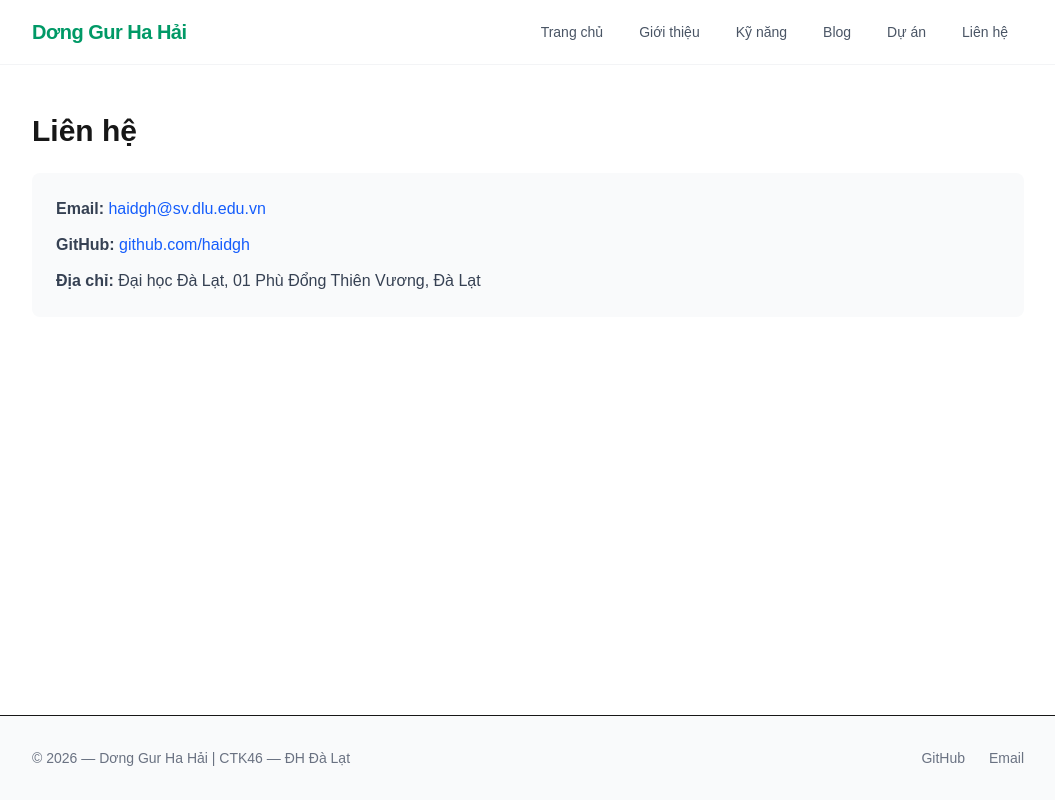
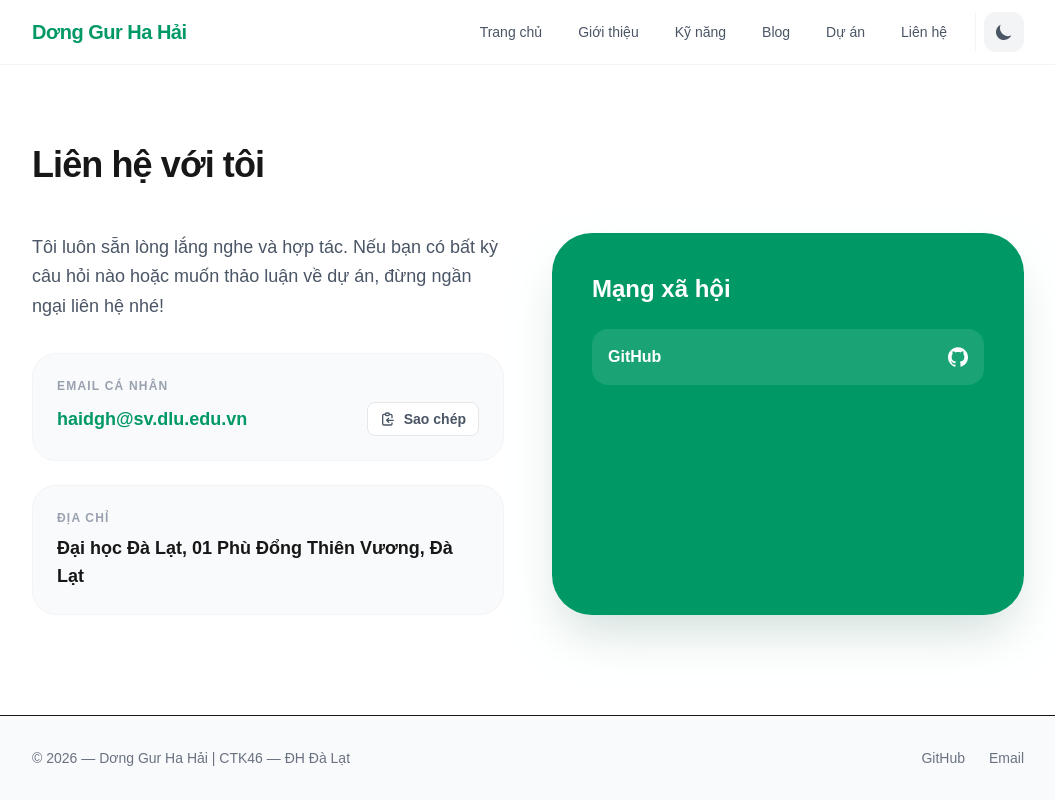
Before and after one commit to Ngocon2004/git-demo, a Next.js app in the folder ctk46-lab01/: page /contact in a window 1280 px wide. Shown: the whole page, without its empty margins (112-1167 px from the left). Built offline with nearby package versions, Linux system fonts and the light colour scheme.

Commit message:
feat: hoàn thành Phần 6 và toàn bộ Bài thực hành 2 - Final Version

```diff
--- a/ctk46-lab01/src/app/contact/page.tsx
+++ b/ctk46-lab01/src/app/contact/page.tsx
@@ -1,24 +1,41 @@
+import CopyButton from "@/components/copy-button";
+
 export default function ContactPage() {
+  const email = "haidgh@sv.dlu.edu.vn";
+
   return (
-    <div className="max-w-5xl mx-auto px-4 py-12">
-      <h1 className="text-3xl font-bold mb-6">Liên hệ</h1>
-      <div className="space-y-4 text-gray-700">
-        <div className="bg-gray-50 rounded-lg p-6 space-y-3">
-          <p>
-            <strong>Email:</strong>{" "}
-            <a href="mailto:haidgh@sv.dlu.edu.vn" className="text-blue-600 hover:underline">
-              haidgh@sv.dlu.edu.vn
+    <div className="max-w-5xl mx-auto px-4 py-20">
+      <h1 className="text-4xl font-black mb-12 tracking-tight">Liên hệ với tôi</h1>
+      <div className="grid grid-cols-1 md:grid-cols-2 gap-12">
+        <div className="space-y-8">
+          <p className="text-lg text-gray-600 dark:text-zinc-400 leading-relaxed">
+            Tôi luôn sẵn lòng lắng nghe và hợp tác. Nếu bạn có bất kỳ câu hỏi nào hoặc muốn thảo luận về dự án, đừng ngần ngại liên hệ nhé!
+          </p>
+
+          <div className="space-y-6">
+            <div className="bg-gray-50 dark:bg-zinc-900 p-6 rounded-3xl border border-gray-100 dark:border-zinc-800 transition-all hover:border-emerald-500/30">
+              <p className="text-xs font-black uppercase tracking-widest text-gray-400 mb-2">Email cá nhân</p>
+              <div className="flex items-center justify-between gap-4">
+                <span className="text-lg font-bold text-emerald-600 dark:text-emerald-400 truncate">{email}</span>
+                <CopyButton text={email} />
+              </div>
+            </div>
+
+            <div className="bg-gray-50 dark:bg-zinc-900 p-6 rounded-3xl border border-gray-100 dark:border-zinc-800 transition-all hover:border-emerald-500/30">
+              <p className="text-xs font-black uppercase tracking-widest text-gray-400 mb-2">Địa chỉ</p>
+              <p className="text-lg font-bold">Đại học Đà Lạt, 01 Phù Đổng Thiên Vương, Đà Lạt</p>
+            </div>
+          </div>
+        </div>
+
+        <div className="bg-emerald-600 dark:bg-emerald-500 rounded-[2.5rem] p-10 text-white shadow-2xl shadow-emerald-900/20">
+          <h2 className="text-2xl font-black mb-6">Mạng xã hội</h2>
+          <div className="space-y-4">
+            <a href="https://github.com/haidgh" target="_blank" className="flex items-center justify-between p-4 bg-white/10 rounded-2xl hover:bg-white/20 transition-colors">
+              <span className="font-bold">GitHub</span>
+              <svg className="w-5 h-5" fill="currentColor" viewBox="0 0 24 24"><path d="M12 .297c-6.63 0-12 5.373-12 12 0 5.303 3.438 9.8 8.205 11.385.6.113.82-.258.82-.577 0-.285-.01-1.04-.015-2.04-3.338.724-4.042-1.61-4.042-1.61C4.422 18.07 3.633 17.7 3.633 17.7c-1.087-.744.084-.729.084-.729 1.205.084 1.838 1.236 1.838 1.236 1.07 1.835 2.809 1.305 3.495.998.108-.776.417-1.305.76-1.605-2.665-.3-5.466-1.332-5.466-5.93 0-1.31.465-2.38 1.235-3.22-.135-.303-.54-1.523.105-3.176 0 0 1.005-.322 3.3 1.23.96-.267 1.98-.399 3-.405 1.02.006 2.04.138 3 .405 2.28-1.552 3.285-1.23 3.285-1.23.645 1.653.24 2.873.12 3.176.765.84 1.23 1.91 1.23 3.22 0 4.61-2.805 5.625-5.475 5.92.42.36.81 1.096.81 2.22 0 1.606-.015 2.896-.015 3.286 0 .315.21.69.825.57C20.565 22.092 24 17.592 24 12.297c0-6.627-5.373-12-12-12"/></svg>
             </a>
-          </p>
-          <p>
-            <strong>GitHub:</strong>{" "}
-            <a href="https://github.com/haidgh" target="_blank" rel="noopener noreferrer" className="text-blue-600 hover:underline">
-              github.com/haidgh
-            </a>
-          </p>
-          <p>
-            <strong>Địa chỉ:</strong> Đại học Đà Lạt, 01 Phù Đổng Thiên Vương, Đà Lạt
-          </p>
+          </div>
         </div>
       </div>
     </div>
--- a/ctk46-lab01/src/app/page.tsx
+++ b/ctk46-lab01/src/app/page.tsx
@@ -1,4 +1,5 @@
 import Link from "next/link";
+import Counter from "@/components/counter";
 
 export default function HomePage() {
   return (
@@ -17,6 +18,12 @@ export default function HomePage() {
         <p className="text-xl text-gray-600 dark:text-zinc-400 mb-10 max-w-2xl mx-auto leading-relaxed">
           Sinh viên Công nghệ Thông tin tại Đại học Đà Lạt. Đam mê xây dựng các sản phẩm số hiện đại, tối ưu và mang lại giá trị cho người dùng.
         </p>
+
+        {/* Counter Component Integration */}
+        <div className="max-w-xs mx-auto mb-12">
+          <Counter />
+        </div>
+
         <div className="flex flex-col sm:flex-row justify-center gap-4">
           <Link
             href="/projects"
--- /dev/null
+++ b/ctk46-lab01/src/components/copy-button.tsx
@@ -0,0 +1,36 @@
+"use client";
+
+import { useState } from "react";
+
+export default function CopyButton({ text }: { text: string }) {
+  const [copied, setCopied] = useState(false);
+
+  const copy = async () => {
+    await navigator.clipboard.writeText(text);
+    setCopied(true);
+    setTimeout(() => setCopied(false), 2000);
+  };
+
+  return (
+    <button
+      onClick={copy}
+      className={`inline-flex items-center gap-2 px-3 py-1.5 rounded-lg border text-sm font-bold transition-all active:scale-95 ${
+        copied
+          ? "bg-emerald-500 border-emerald-500 text-white shadow-lg shadow-emerald-500/20"
+          : "bg-white dark:bg-zinc-800 border-gray-200 dark:border-zinc-700 text-gray-600 dark:text-zinc-400 hover:border-emerald-500 hover:text-emerald-500"
+      }`}
+    >
+      {copied ? (
+        <>
+          <svg className="w-4 h-4" fill="none" stroke="currentColor" viewBox="0 0 24 24"><path strokeLinecap="round" strokeLinejoin="round" strokeWidth={3} d="M5 13l4 4L19 7" /></svg>
+          Đã sao chép!
+        </>
+      ) : (
+        <>
+          <svg className="w-4 h-4" fill="none" stroke="currentColor" viewBox="0 0 24 24"><path strokeLinecap="round" strokeLinejoin="round" strokeWidth={2} d="M8 5H6a2 2 0 00-2 2v12a2 2 0 002 2h10a2 2 0 002-2v-1M8 5a2 2 0 002 2h2a2 2 0 002-2M8 5a2 2 0 012-2h2a2 2 0 012 2m0 0h2a2 2 0 012 2v3m2 4H10m0 0l3-3m-3 3l3 3" /></svg>
+          Sao chép
+        </>
+      )}
+    </button>
+  );
+}
--- a/ctk46-lab01/src/components/counter.tsx
+++ b/ctk46-lab01/src/components/counter.tsx
@@ -5,20 +5,31 @@ export default function Counter() {
   const [count, setCount] = useState(0);
 
   return (
-    <div className="flex items-center gap-4">
+    <div className="flex flex-col items-center gap-4 bg-white dark:bg-zinc-900 p-8 rounded-3xl border border-gray-100 dark:border-zinc-800 shadow-sm">
+      <p className="text-sm font-black text-gray-400 uppercase tracking-widest">Bộ đếm tương tác</p>
+      <div className="flex items-center gap-6">
         <button
           onClick={() => setCount(count - 1)}
-        className="bg-gray-200 hover:bg-gray-300 w-10 h-10 rounded-lg text-xl font-bold transition-colors"
+          className="w-12 h-12 flex items-center justify-center bg-gray-100 dark:bg-zinc-800 hover:bg-emerald-100 dark:hover:bg-emerald-900/30 text-gray-600 dark:text-zinc-400 hover:text-emerald-600 dark:hover:text-emerald-400 rounded-xl font-black text-2xl transition-all active:scale-90"
         >
           -
         </button>
-      <span className="text-2xl font-bold w-12 text-center">{count}</span>
+        <span className="text-5xl font-black tabular-nums min-w-[3rem] text-center tracking-tighter">
+          {count}
+        </span>
         <button
           onClick={() => setCount(count + 1)}
-        className="bg-blue-600 hover:bg-blue-700 text-white w-10 h-10 rounded-lg text-xl font-bold transition-colors"
+          className="w-12 h-12 flex items-center justify-center bg-emerald-600 dark:bg-emerald-500 hover:bg-emerald-700 dark:hover:bg-emerald-600 text-white rounded-xl font-black text-2xl transition-all active:scale-90 shadow-lg shadow-emerald-600/20"
         >
           +
         </button>
       </div>
+      <button
+        onClick={() => setCount(0)}
+        className="text-xs font-bold text-gray-400 hover:text-emerald-600 transition-colors uppercase tracking-widest"
+      >
+        Đặt lại
+      </button>
+    </div>
   );
 }
--- a/ctk46-lab01/src/components/navbar.tsx
+++ b/ctk46-lab01/src/components/navbar.tsx
@@ -2,6 +2,7 @@
 
 import Link from "next/link";
 import { useState } from "react";
+import ThemeToggle from "./theme-toggle";
 
 export default function Navbar() {
   const [isOpen, setIsOpen] = useState(false);
@@ -25,7 +26,7 @@ export default function Navbar() {
           </Link>
 
           {/* Desktop Menu */}
-          <div className="hidden md:flex gap-1">
+          <div className="hidden md:flex items-center gap-1">
             {navLinks.map((link) => (
               <Link
                 key={link.href}
@@ -35,12 +36,17 @@ export default function Navbar() {
                 {link.label}
               </Link>
             ))}
+            <div className="ml-2 pl-2 border-l border-gray-100 dark:border-zinc-800">
+              <ThemeToggle />
+            </div>
           </div>
 
           {/* Mobile Menu Button */}
+          <div className="flex items-center gap-2 md:hidden">
+            <ThemeToggle />
             <button
               onClick={() => setIsOpen(!isOpen)}
-            className="md:hidden p-2 rounded-lg text-gray-600 dark:text-zinc-400 hover:bg-gray-100 dark:hover:bg-zinc-800 transition-colors"
+              className="p-2 rounded-lg text-gray-600 dark:text-zinc-400 hover:bg-gray-100 dark:hover:bg-zinc-800 transition-colors"
             >
               <svg className="w-6 h-6" fill="none" stroke="currentColor" viewBox="0 0 24 24">
                 {isOpen ? (
@@ -50,6 +56,7 @@ export default function Navbar() {
                 )}
               </svg>
             </button>
+          </div>
         </div>
 
         {/* Mobile Menu */}
--- /dev/null
+++ b/ctk46-lab01/src/components/theme-toggle.tsx
@@ -0,0 +1,40 @@
+"use client";
+
+import { useEffect, useState } from "react";
+
+export default function ThemeToggle() {
+  const [isDark, setIsDark] = useState(false);
+
+  useEffect(() => {
+    // Kiểm tra theme mặc định khi load trang
+    const root = window.document.documentElement;
+    if (root.classList.contains("dark")) {
+      setIsDark(true);
+    }
+  }, []);
+
+  const toggleTheme = () => {
+    const root = window.document.documentElement;
+    if (isDark) {
+      root.classList.remove("dark");
+      setIsDark(false);
+    } else {
+      root.classList.add("dark");
+      setIsDark(true);
+    }
+  };
+
+  return (
+    <button
+      onClick={toggleTheme}
+      className="p-2 w-10 h-10 flex items-center justify-center rounded-xl bg-gray-100 dark:bg-zinc-800 text-gray-600 dark:text-zinc-400 hover:text-emerald-600 dark:hover:text-emerald-400 transition-all border border-transparent hover:border-emerald-100 dark:hover:border-emerald-900/30 active:scale-90"
+      title="Đổi giao diện"
+    >
+      {isDark ? (
+        <svg className="w-5 h-5" fill="currentColor" viewBox="0 0 20 20"><path d="M10 2a1 1 0 011 1v1a1 1 0 11-2 0V3a1 1 0 011-1zm4 8a4 4 0 11-8 0 4 4 0 018 0zm-.464 4.95l.707.707a1 1 0 001.414-1.414l-.707-.707a1 1 0 00-1.414 1.414zm2.12-10.607a1 1 0 010 1.414l-.706.707a1 1 0 11-1.414-1.414l.707-.707a1 1 0 011.414 0zM17 11a1 1 0 100-2h-1a1 1 0 100 2h1zm-7 4a1 1 0 011 1v1a1 1 0 11-2 0v-1a1 1 0 011-1zM5.05 6.464A1 1 0 106.465 5.05l-.708-.707a1 1 0 00-1.414 1.414l.707.707zm1.414 8.486l-.707.707a1 1 0 01-1.414-1.414l.707-.707a1 1 0 011.414 1.414zM4 11a1 1 0 100-2H3a1 1 0 000 2h1z" /></svg>
+      ) : (
+        <svg className="w-5 h-5" fill="currentColor" viewBox="0 0 20 20"><path d="M17.293 13.293A8 8 0 016.707 2.707a8.001 8.001 0 1010.586 10.586z" /></svg>
+      )}
+    </button>
+  );
+}
```
Lines whose indentation alone changed are shown as unchanged.
